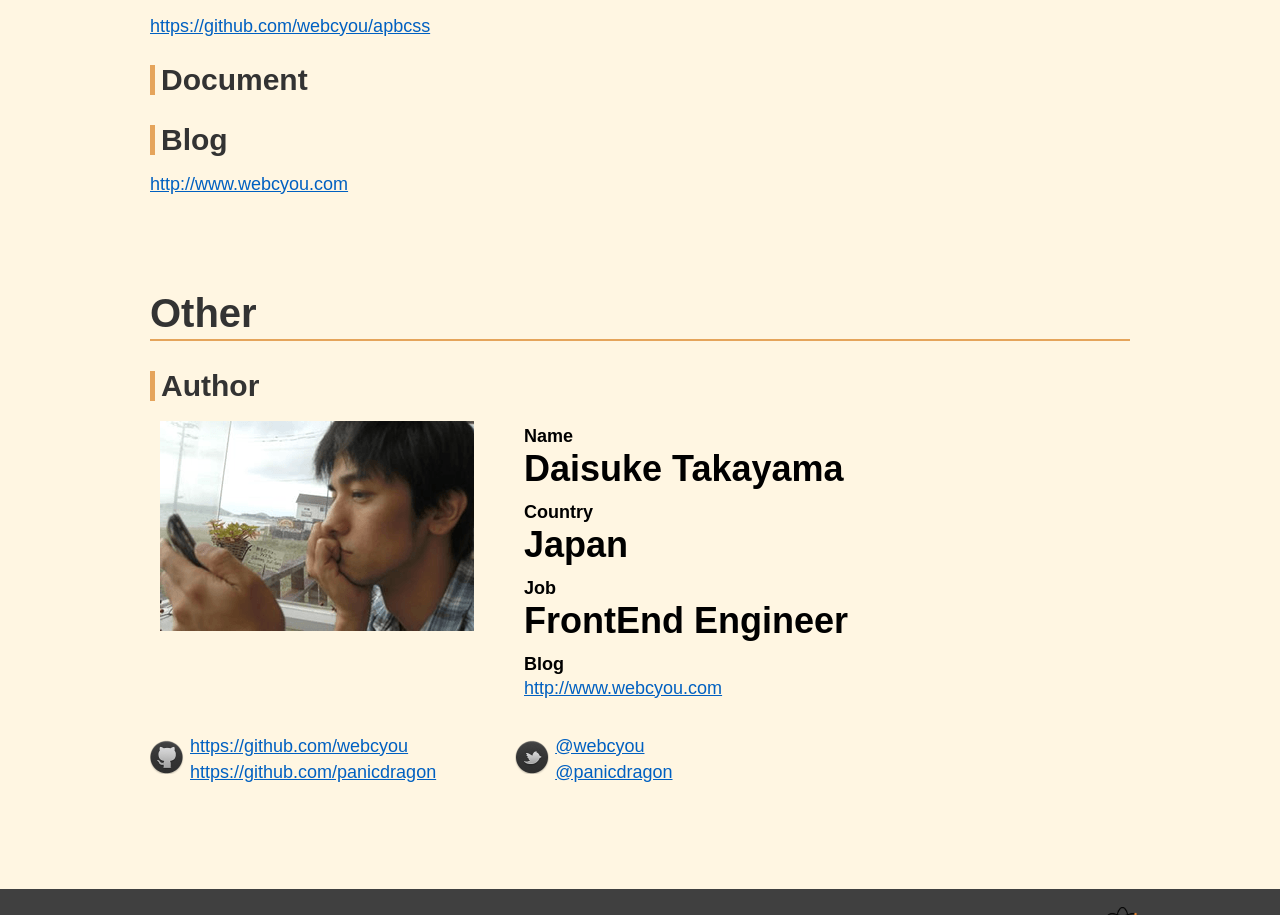
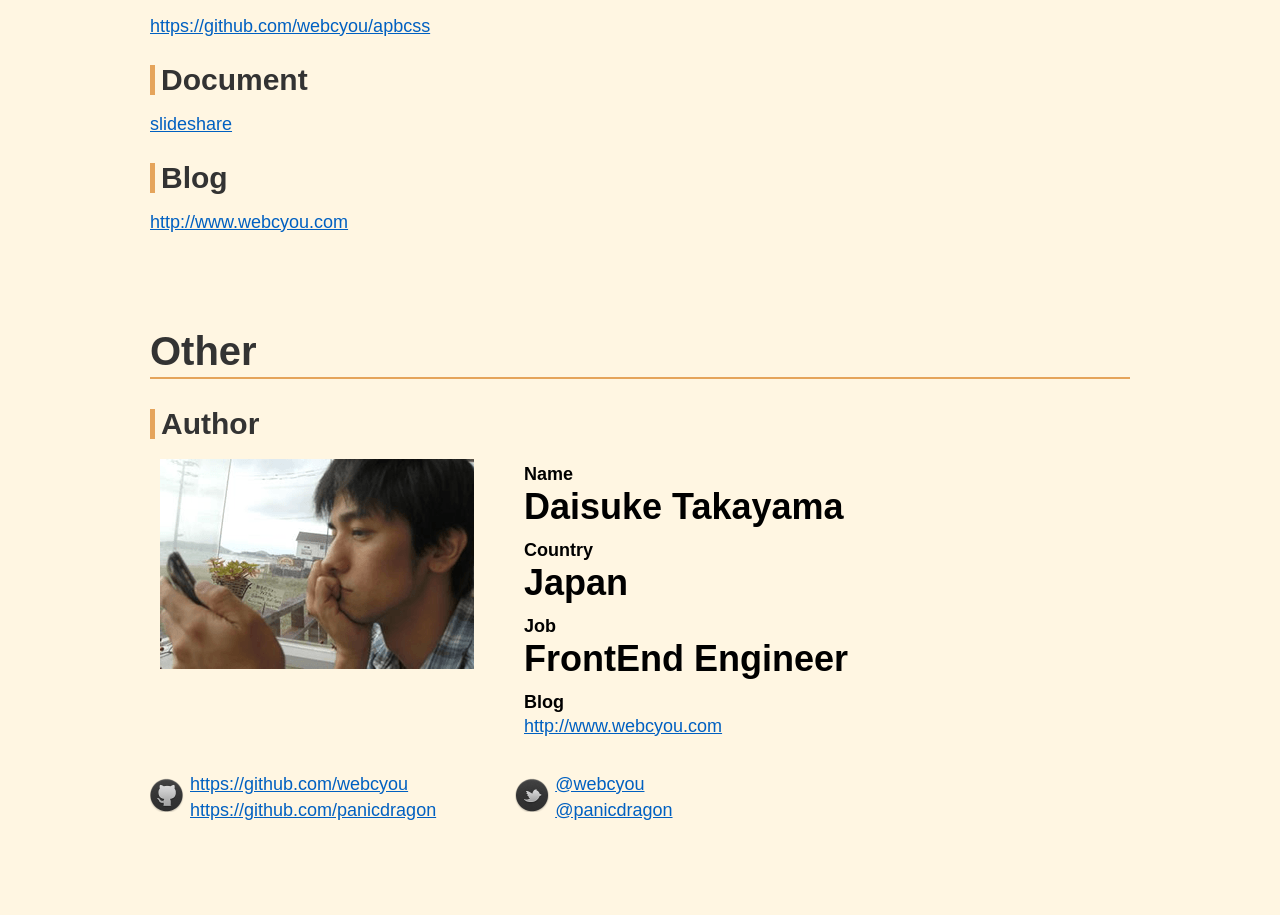
Before and after one commit to webcyou/apbcss, a website: page public/index.html in a window 1280 px wide. Shown: the part 10048-10963 px from the top of the page. Drawn offline with nearby package versions, Linux system fonts and the light colour scheme.

Commit message:
add slideshare link

```diff
--- a/public/index.html
+++ b/public/index.html
@@ -421,7 +421,9 @@
             <p class="text">It is this page.</p>
             <h4>github</h4>
             <p class="linkText"><a href="https://github.com/webcyou/apbcss" target="_blank">https://github.com/webcyou/apbcss</a></p>
+
             <h4>Document</h4>
+            <p class="linkText"><a href="http://www.slideshare.net/daisuketakayama75/apbcss-atomic-parts-base-css" target="_blank">slideshare</a></p>
 
             <h4>Blog</h4>
             <p class="linkText"><a href="http://www.webcyou.com" target="_blank">http://www.webcyou.com</a></p>
```
Also changed, not shown: data/index.html (+2 -0 lines), public/img/common/screen_shot_ogp.png (added).
